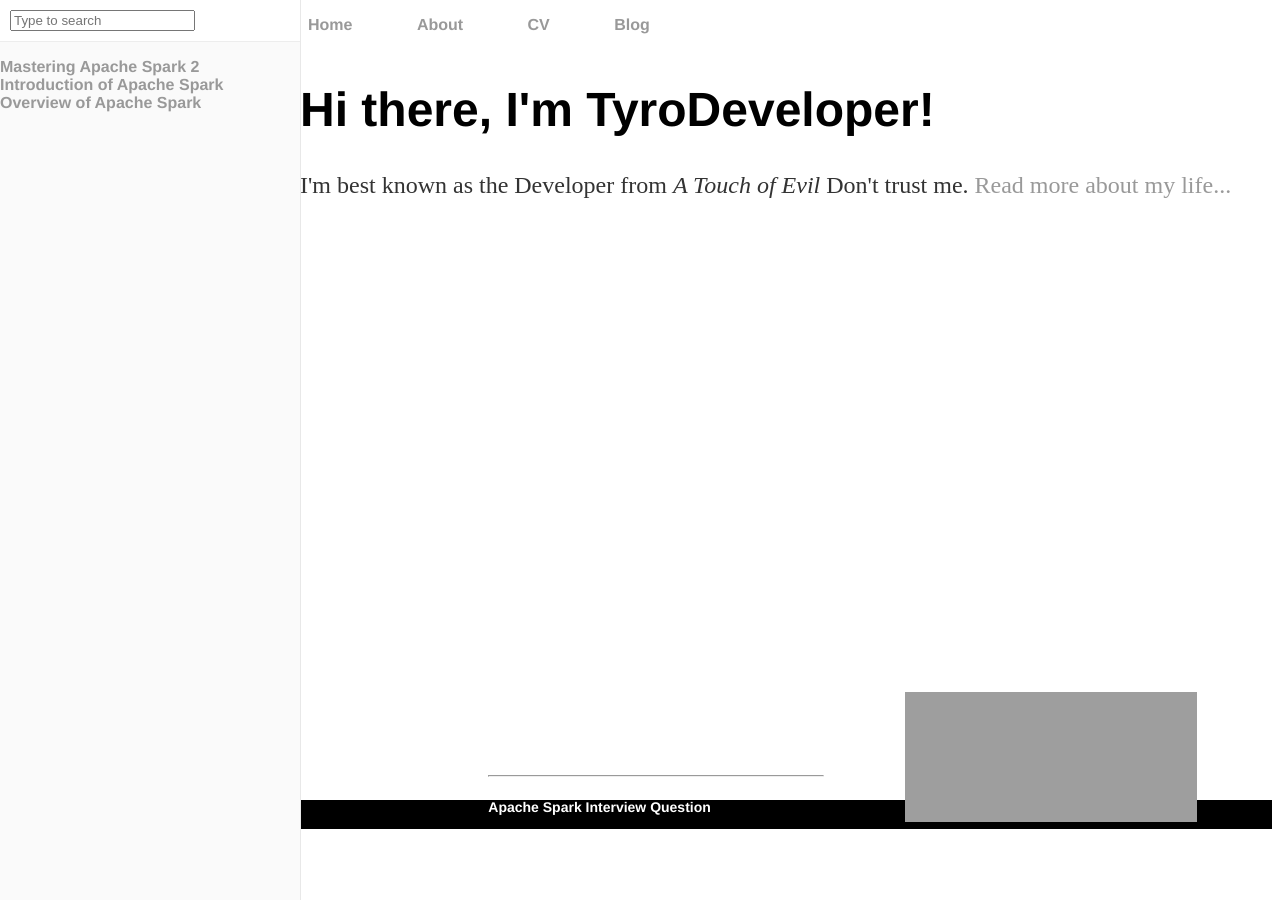
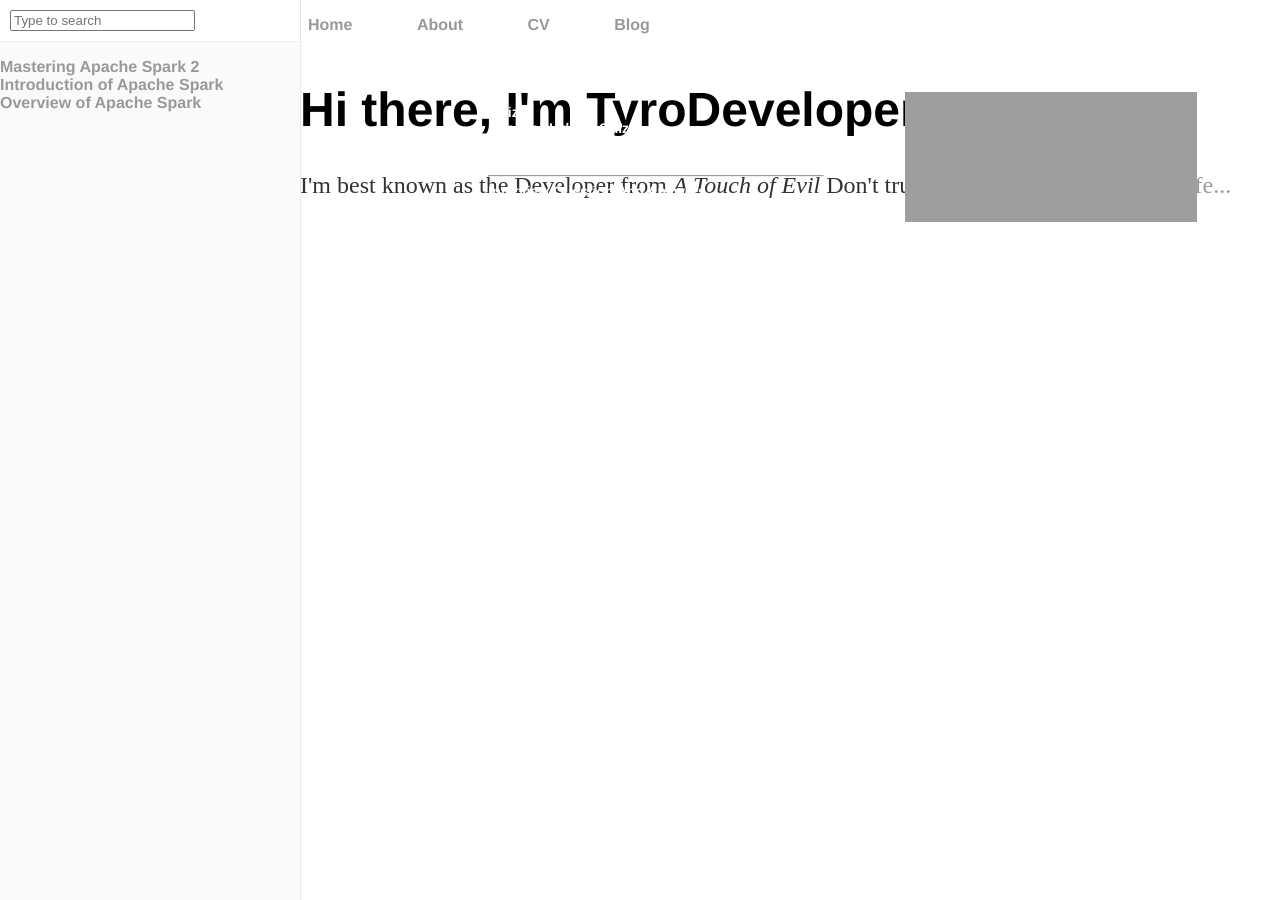
Before and after one commit to tyrodeveloper/tyrodeveloper.github.io, a Jekyll site: the page built from index.html, in a window 1280 px wide. Built offline with Jekyll 4.4.1, drawn with Linux system fonts in a browser that asks for light colours; grey boxes are pictures that could not be loaded.

Commit message:
Update default.html

```diff
--- a/_layouts/default.html
+++ b/_layouts/default.html
@@ -36,7 +36,7 @@
 					  </ul >
 					</nav>
 				</div>
-				<div style="height:600px;">
+				<div style="overflow: hidden;">
 					<div class="book-body">
 
 					{{ content }}
```
